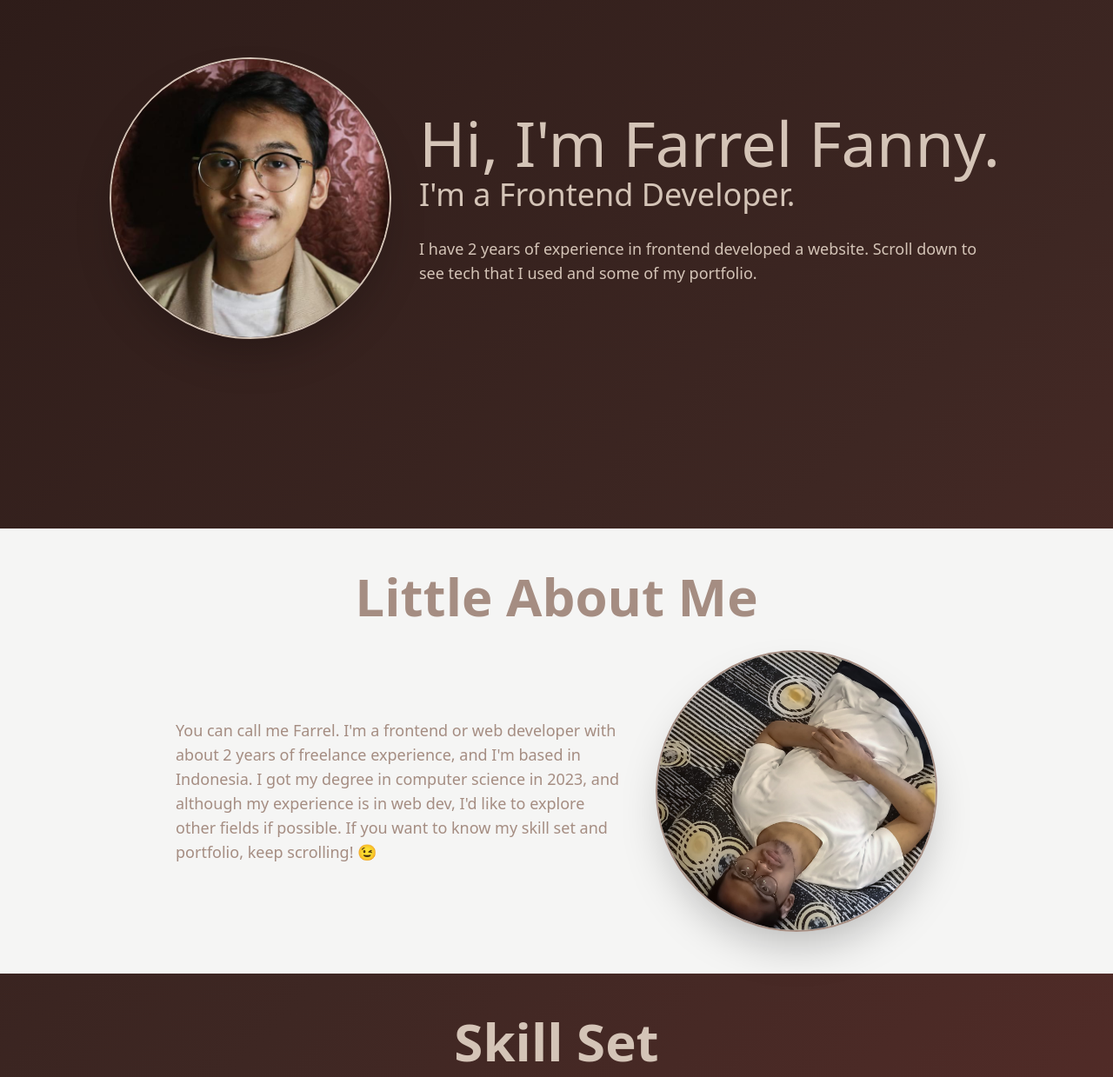
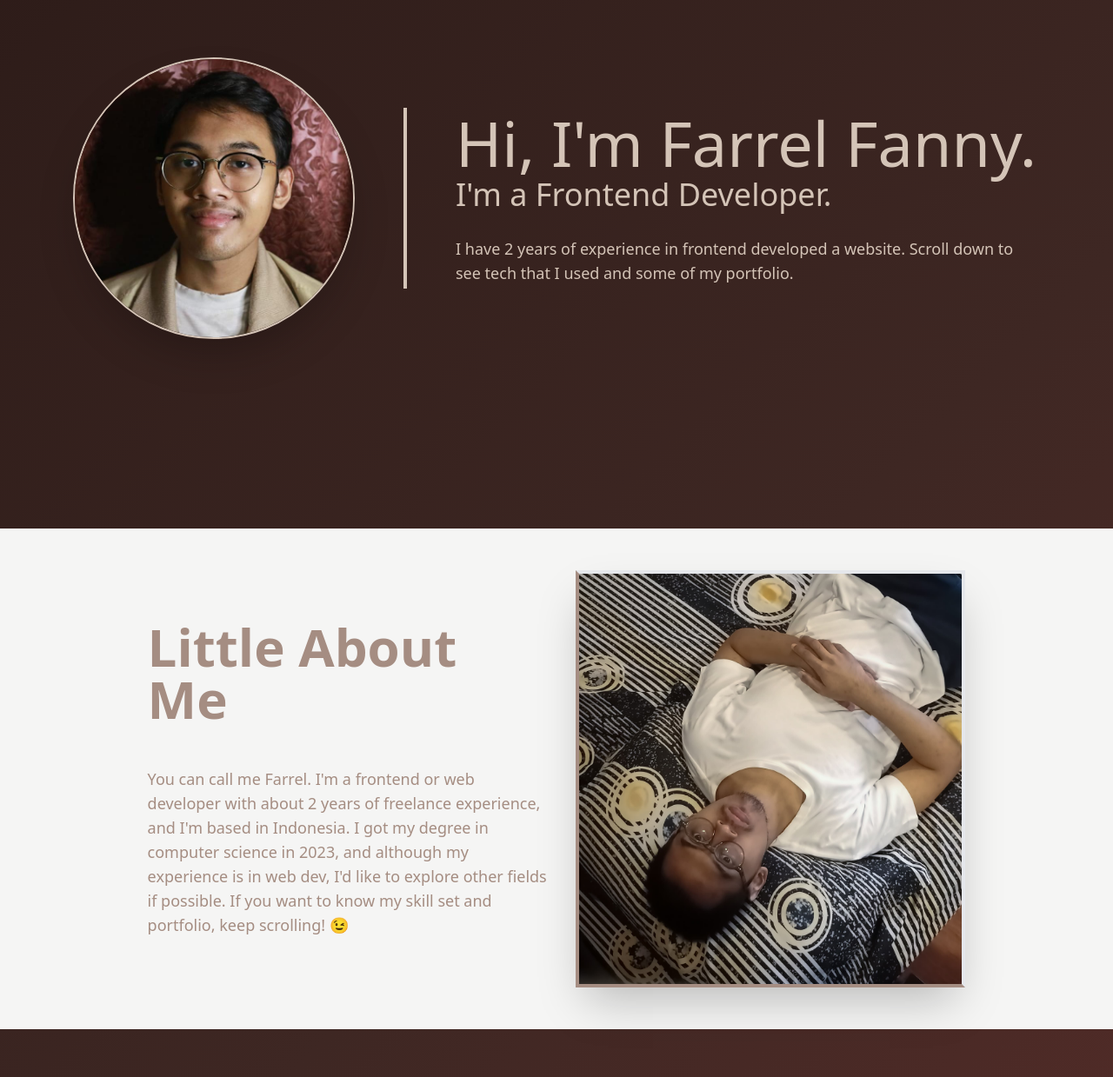
Before and after one commit to Farfan16/farfan-website, a website: page src/index.html in a window 1280 px wide. Shown: the part 200-1439 px from the top of the page at 87% size. Drawn offline with Linux system fonts and the light colour scheme.

Commit message:
Re-layout whole page (-portfolio)

```diff
--- a/src/index.html
+++ b/src/index.html
@@ -4,6 +4,7 @@
     <meta charset="UTF-8" />
     <meta name="viewport" content="width=device-width, initial-scale=1.0" />
     <link rel="stylesheet" href="output.css" />
+    <!-- <link rel="stylesheet" href="/node_modules/animate.css/animate.min.css"> -->
     <link
       rel="icon"
       href="./img/Logo-Circle.png"
@@ -46,7 +47,7 @@
     <!-- Hero -->
     <section
       id="hero"
-      class="h-screen max-h-[95vh] m-auto flex flex-row gap-8 justify-center items-center"
+      class="h-screen max-h-[95vh] m-auto flex flex-row gap-14 justify-center items-center"
     >
       <div class="border-cus-ivory border-2 rounded-full shadow-2xl">
         <img
@@ -55,6 +56,7 @@
           class="object-cover rounded-full w-80 h-80"
         />
       </div>
+      <div class="h-52 border-2 border-cus-ivory"></div>
       <div class="flex flex-col gap-1 justify-start items-start max-w-2xl">
         <h2 class="text-7xl">Hi, I'm Farrel Fanny.</h2>
         <h3 class="text-4xl">I'm a Frontend Developer.</h3>
@@ -69,10 +71,10 @@
     <!-- Little about me -->
     <section
       id="about"
-      class="flex flex-col justify-center items-center gap-8 m-auto px-16 py-12 w-full text-cus-beige bg-stone-100"
+      class="flex flex-row justify-center items-center gap-8 m-auto px-16 py-12 w-full h-full text-cus-beige bg-stone-100"
     >
-      <h2 class="text-6xl font-semibold">Little About Me</h2>
-      <div class="flex flex-row justify-center items-center gap-10">
+      <div class="flex flex-col justify-center items-start w-2/5 gap-12">
+        <h2 class="text-6xl text-left font-semibold">Little About Me</h2>
         <div id="desc" class="text-wrap max-w-lg">
           <p class="text-lg">
             You can call me Farrel. I'm a frontend or web developer with about 2
@@ -82,13 +84,15 @@
             to know my skill set and portfolio, keep scrolling! 😉
           </p>
         </div>
-        <div class="border-cus-beige border-2 rounded-full shadow-2xl">
-          <img
-            src="./img/tiduran.jpg"
-            alt="Picture of Farrel"
-            class="object-cover rounded-full w-80 h-80"
-          />
-        </div>
+      </div>
+      <div
+        class="border-4 border-l-cus-beige border-b-cus-beige shadow-2xl w-[28rem] h-[30rem] relative"
+      >
+        <img
+          src="./img/tiduran.jpg"
+          alt="Picture of Farrel"
+          class="object-cover w-full h-full object-center-bottom"
+        />
       </div>
     </section>
     <!-- End of About -->
@@ -99,7 +103,9 @@
       class="flex flex-col items-center px-16 py-12 w-full"
     >
       <h2 class="text-6xl font-semibold mb-8">Skill Set</h2>
-      <div class="grid grid-cols-4 gap-10">
+      <div
+        class="grid grid-cols-4 gap-16 py-10 px-44 border-4 shadow-2xl border-cus-maroon rounded-xl bg-cus-ivory"
+      >
         <!-- HTML Card -->
         <div
           id="card"
```
Also changed, not shown: src/output.css.
